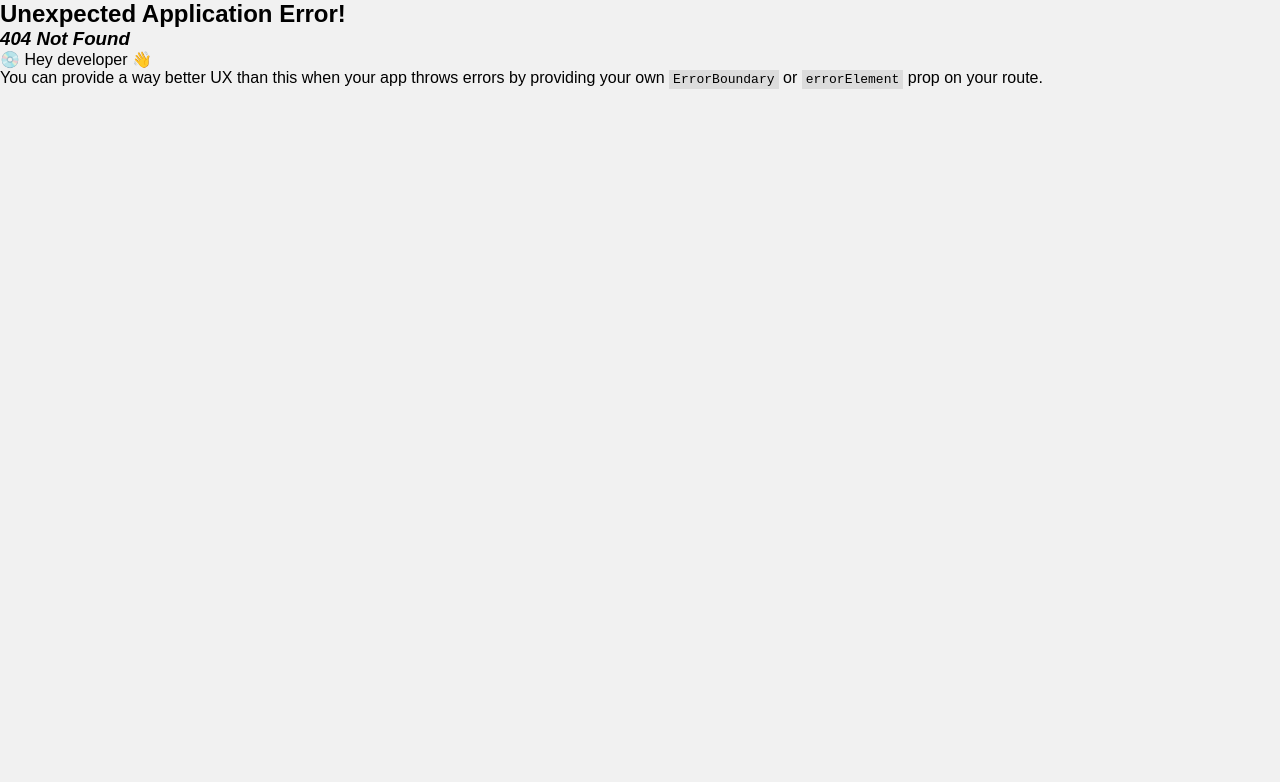
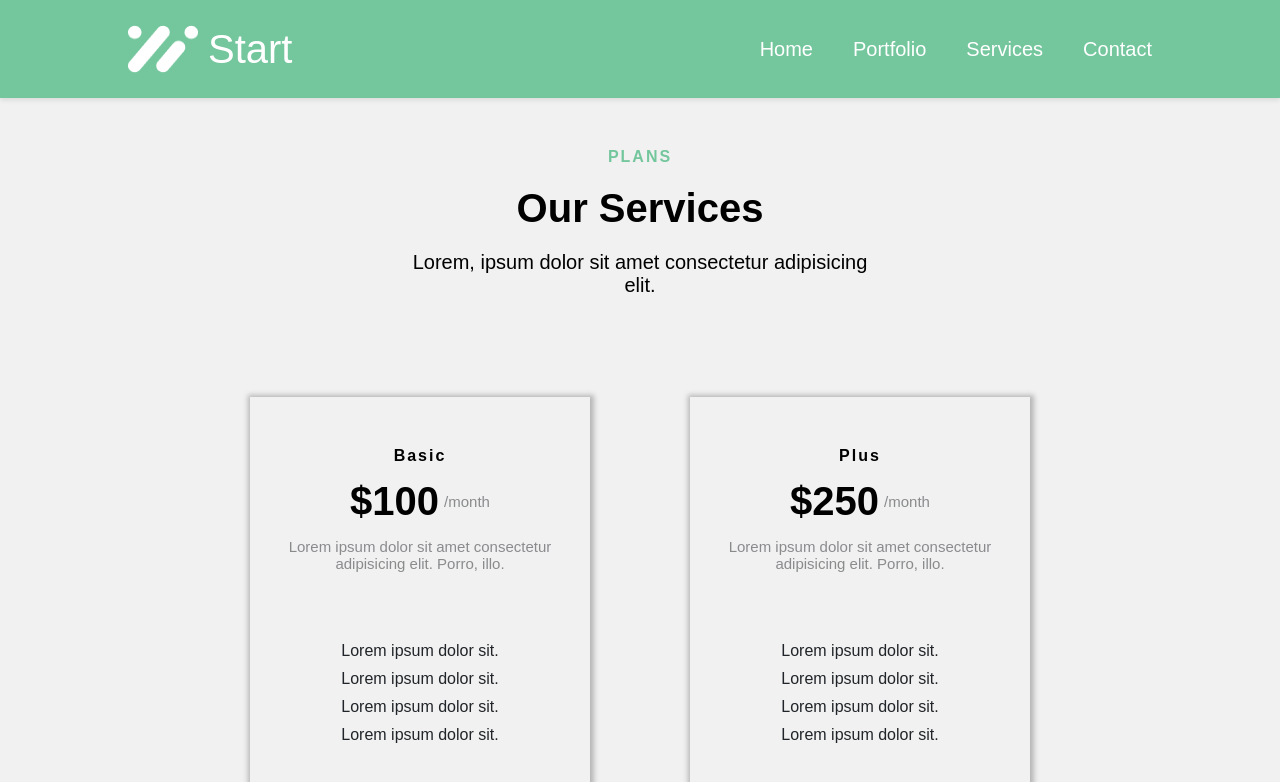
Before and after one commit to ashokbudha/company-website-react, a React (Vite) app: page /services in a window 1280 px wide. Before the commit this address had no page. Shown: the top 782 px of the page. Built offline with nearby package versions, Linux system fonts and the light colour scheme.

Commit message:
Services section added

```diff
--- a/src/App.js
+++ b/src/App.js
@@ -1,23 +1,18 @@
 
-import Navbar from "./components/Navbar";
-// import Footer from "./components/Footer";
 import HeroSection from "./components/HeroSection";
 import Partners from "./components/Partners";
 import FeatureContainer from "./components/FeatureContainer";
 import TeamContainer from "./components/TeamContainer";
 
-// import Portfolio from "./components/Portfolio";
 
 const App = () =>{
 
     return(
         <>
-        {/* <Navbar/> */}
         <HeroSection/>
         <Partners />
         <FeatureContainer/>
         <TeamContainer/>
-        {/* <Footer/> */}
         </>
     );
 }
--- a/src/components/Navbar.js
+++ b/src/components/Navbar.js
@@ -13,12 +13,10 @@ const Navbar = () => {
                 </div>
                 <nav className="navbar">
                     <ul>
-                        {/* <li><a href="index.html">Home</a></li> */}
                         <Link to="/"><li>Home</li></Link>
-                        {/* <li><a href="portfolio.html">Portfolio</a></li> */}
                         <Link to="/portfolio"><li>Portfolio</li></Link>
-                        <li><a href="services.html">Services</a></li>
-                        <li><a href="contact.html">Contact</a></li>
+                       <Link to="/services"> <li>Services</li></Link>
+                        <Link to="/contact"><li>Contact</li></Link>
                     </ul>
                 </nav>
                 <div className="hamburgar-menu">
--- /dev/null
+++ b/src/components/Services.js
@@ -0,0 +1,41 @@
+import ServicesCard from "./ServicesCard";
+
+const Services = () =>{
+
+    const servicesInfo = [
+        {"title":"Basic", "price":"100", "description":"Lorem ipsum dolor sit amet consectetur adipisicing elit. Porro, illo.", "body":["Lorem ipsum dolor sit.","Lorem ipsum dolor sit.","Lorem ipsum dolor sit.","Lorem ipsum dolor sit."]},
+        {"title":"Plus", "price":"250", "description":"Lorem ipsum dolor sit amet consectetur adipisicing elit. Porro, illo.", "body":["Lorem ipsum dolor sit.","Lorem ipsum dolor sit.","Lorem ipsum dolor sit.","Lorem ipsum dolor sit."]},
+        {"title":"Pro", "price":"400", "description":"Lorem ipsum dolor sit amet consectetur adipisicing elit. Porro, illo.", "body":["Lorem ipsum dolor sit.","Lorem ipsum dolor sit.","Lorem ipsum dolor sit.","Lorem ipsum dolor sit."]}
+    ];
+
+    return(
+        <section id="services">
+        <div className="services-container">
+            <div className="services-content">
+                <h2 className="services-subtitle">PLANS</h2>
+                <h1 className="services-title">Our Services</h1>
+                <p className="services-description">
+                    Lorem, ipsum dolor sit amet consectetur adipisicing elit.
+                </p>
+
+            </div>
+            <div className="services-cards">
+                {
+                    servicesInfo.map((item,index)=>{
+                        return <ServicesCard key={index} info={item}/>
+
+                    })
+                }
+
+                {/* <ServicesCard/> */}
+
+
+            </div>
+
+
+        </div>
+    </section>
+    )
+}
+
+export default Services;
--- /dev/null
+++ b/src/components/ServicesCard.js
@@ -0,0 +1,27 @@
+const ServicesCard = ({info}) =>{
+    const {title,price,description,body} = info;
+    return(
+        <div className="card">
+                    <div className="card-content">
+                        <h2 className="card-subtitle">{title}</h2>
+                        <h1 className="card-title">${price} <span>/month</span></h1>
+                        <p className="card-description">
+                            {description}
+                        </p>
+                    </div>
+                    <div className="card-body">
+                        <ul>
+                        {
+                            body.map((item,index)=>{
+                                return <li key={index} >{item}</li>
+                            })
+                        }
+                        </ul>
+                    </div>
+                    <a href="" className="card-learn-more-btn btn">Learn More</a>
+
+                </div>
+    )
+}
+
+export default ServicesCard;
--- a/src/index.js
+++ b/src/index.js
@@ -6,6 +6,7 @@ import App from "./App";
 import Portfolio from "./components/Portfolio";
 import Navbar from "./components/Navbar";
 import Footer from "./components/Footer";
+import Services from "./components/Services";
 
 const AppLayout = ()=>{
     return(
@@ -30,6 +31,10 @@ const appRouter = createBrowserRouter([
             {
                 path:"/portfolio",
                 element:<Portfolio/>,
+            },
+            {
+                path:"/services",
+                element:<Services/>
             }
         ]
     }
```
